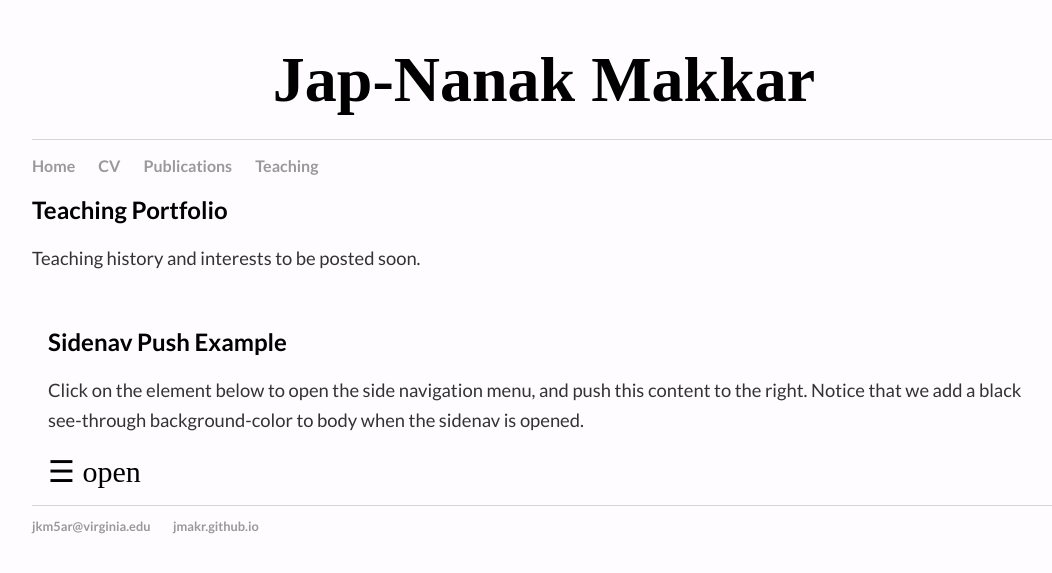
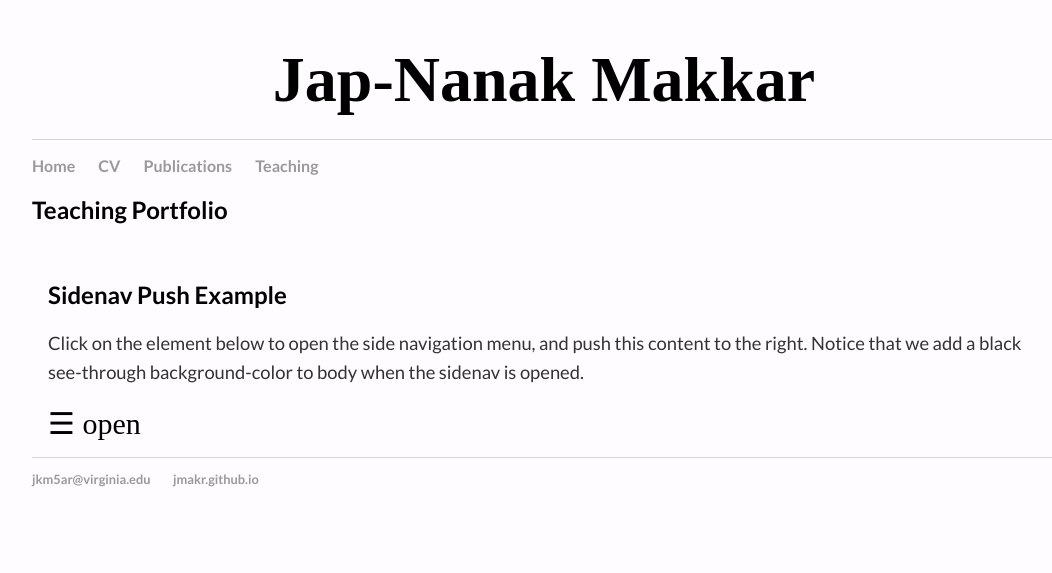
Before and after one commit to jmakr/jmakr.github.io, a Jekyll site: the page built from teaching/index.html, in a window 1280 px wide. Shown: the top 573 px of the page, without its empty margins (96-1148 px from the left). Built offline with Jekyll 4.4.1, drawn with Linux system fonts in a browser that asks for light colours; some of the changed lines change nothing that is shown.

Commit message:
Update index.html

```diff
--- a/teaching/index.html
+++ b/teaching/index.html
@@ -4,7 +4,7 @@
 ---
 
 <h2>{{ page.title }}</h2>
-<p> Teaching history and interests to be posted soon. </p>
+
 
 <style>
 .sidenav {
@@ -55,10 +55,10 @@
 
 <div id="mySidenav" class="sidenav">
   <a href="javascript:void(0)" class="closebtn" onclick="closeNav()">&times;</a>
-  <a href="#">About</a>
-  <a href="#">Services</a>
-  <a href="#">Clients</a>
-  <a href="#">Contact</a>
+  <a href="#">Digital Peripheries</a>
+  <a href="#">Gender Across New Media</a>
+  <a href="#">Past Courses</a>
+  <a href="#">Statement of Teaching Philosophy</a>
 </div>
 
 <div id="main">
```
